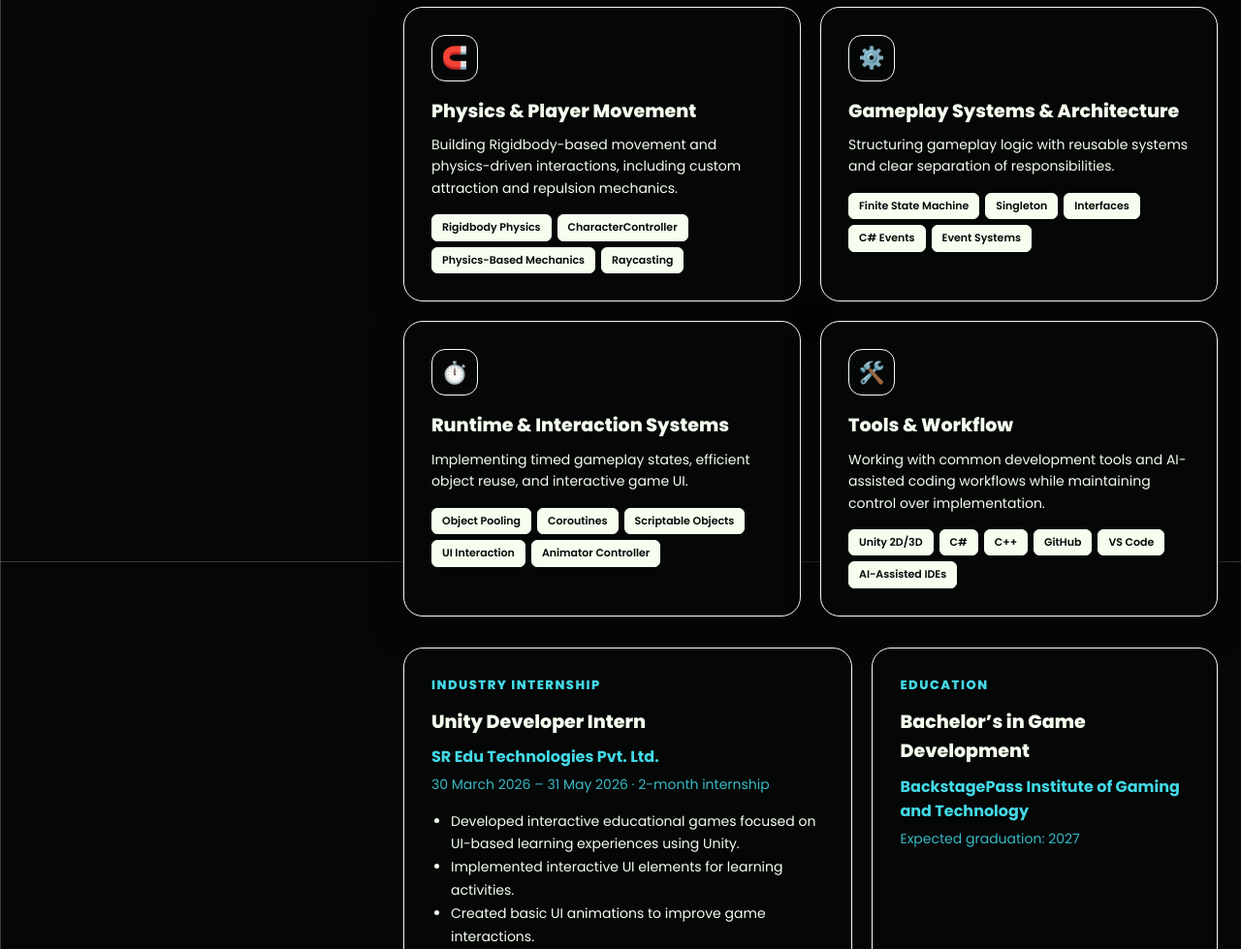
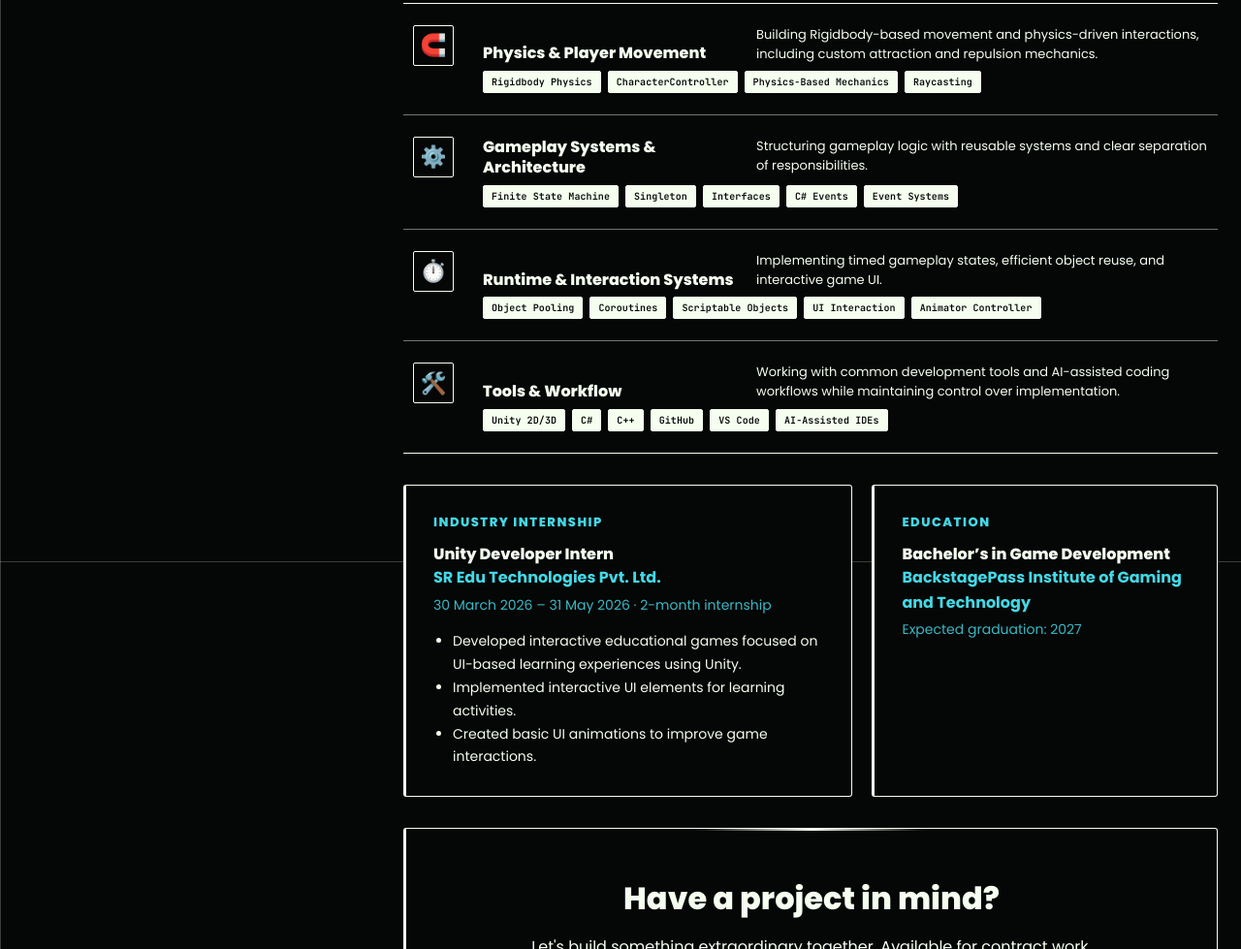
Before and after one commit to Saibharath548/ishunani_indie, a website: page index.html in a window 1280 px wide. Shown: the part 1821-2800 px from the top of the page at 97% size. Drawn offline with Linux system fonts and the light colour scheme.

Commit message:
Refine content panels and technical skills layout

```diff
--- a/index.html
+++ b/index.html
@@ -1132,6 +1132,122 @@
     @media (max-width: 560px) {
       .programmer-exp-card { grid-template-columns: 28px 1fr; padding: 16px; gap: 10px; }
       .programmer-exp-meta { font-size: 9px; }
+    }
+
+
+    /* Refined panel geometry: intentional, squared-off surfaces instead of default bento cards. */
+    .profile-sidebar,
+    .hero-card,
+    .stat-box,
+    .project-card,
+    .arsenal-card,
+    .credentials-card,
+    .gallery-empty,
+    .contact-card,
+    .modal-window {
+      border-radius: 3px !important;
+      box-shadow: none !important;
+    }
+
+    .hero-card,
+    .profile-sidebar,
+    .credentials-card,
+    .contact-card {
+      border-width: 1px 1px 1px 3px !important;
+    }
+
+    .stat-box {
+      border-width: 1px 1px 1px 3px !important;
+      padding: 18px 20px;
+    }
+
+    .project-card {
+      border-width: 1px !important;
+      transition: border-color 180ms ease, transform 180ms ease;
+    }
+    .project-card:hover {
+      transform: translateY(-3px);
+      box-shadow: none !important;
+    }
+
+    .tag-badge,
+    .card-platform-badge {
+      border-radius: 2px !important;
+    }
+
+    /* Technical skills: compact capability rows, not four oversized feature cards. */
+    .arsenal-grid {
+      display: grid;
+      grid-template-columns: 1fr;
+      gap: 0;
+      border-top: 1px solid #F5FeEF;
+      border-bottom: 1px solid #F5FeEF;
+    }
+
+    .arsenal-card {
+      display: grid;
+      grid-template-columns: 54px minmax(150px, 0.85fr) minmax(0, 1.5fr);
+      grid-template-areas:
+        "icon title desc"
+        "icon skills skills";
+      align-items: start;
+      column-gap: 18px;
+      row-gap: 7px;
+      padding: 22px 10px;
+      border: 0 !important;
+      border-bottom: 1px solid rgba(245, 254, 239, 0.45) !important;
+      border-radius: 0 !important;
+      background: transparent !important;
+      box-shadow: none !important;
+    }
+    .arsenal-card:last-child { border-bottom: 0 !important; }
+
+    .arsenal-icon {
+      grid-area: icon;
+      width: 42px;
+      height: 42px;
+      margin: 0;
+      border-radius: 2px !important;
+      background: #050606 !important;
+      color: #F5FeEF !important;
+    }
+    .arsenal-title {
+      grid-area: title;
+      align-self: end;
+      margin: 0;
+      font-size: 16px;
+      line-height: 1.35;
+    }
+    .arsenal-desc {
+      grid-area: desc;
+      margin: 0;
+      font-size: 13px;
+      line-height: 1.55;
+    }
+    .arsenal-skills {
+      grid-area: skills;
+      gap: 7px;
+      align-self: start;
+    }
+    .arsenal-skills .tag-badge {
+      padding: 4px 8px;
+      font: 600 10px var(--font-mono);
+      letter-spacing: 0.1px;
+    }
+
+    @media (max-width: 760px) {
+      .arsenal-card {
+        grid-template-columns: 42px minmax(0, 1fr);
+        grid-template-areas:
+          "icon title"
+          "desc desc"
+          "skills skills";
+        column-gap: 12px;
+        padding: 18px 4px;
+      }
+      .arsenal-icon { grid-row: 1; }
+      .arsenal-desc { padding-top: 4px; }
+      .arsenal-skills { padding-top: 4px; }
     }
 
   </style>
```
